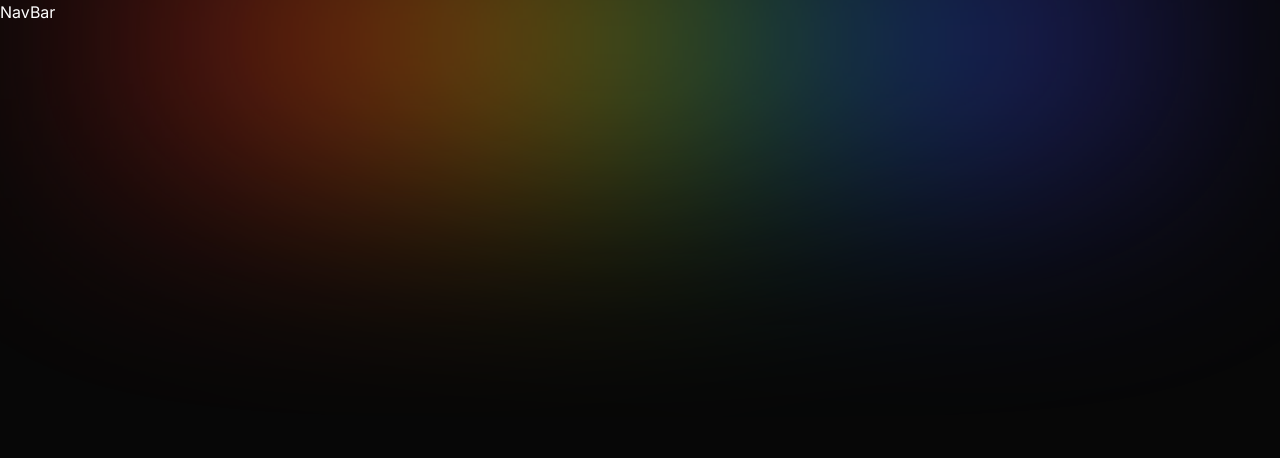
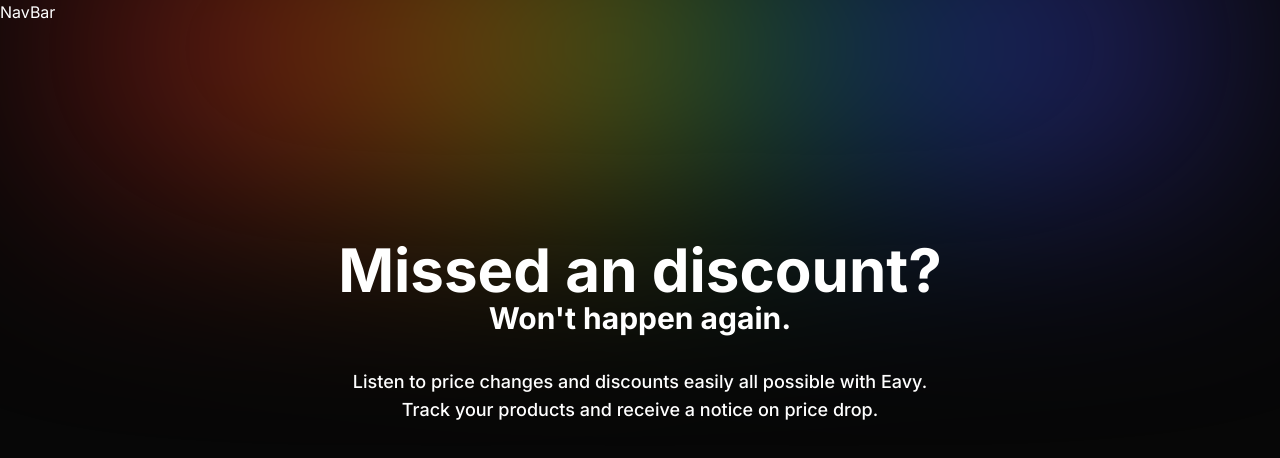
Before and after one commit to Niklas-dev/webscraping, a Next.js app in the folder frontend/: page / in a window 1280 px wide. Shown: the top 458 px of the page. Built offline with nearby package versions, Linux system fonts and the light colour scheme.

Commit message:
feat(frontend): add headline and subline

```diff
--- a/frontend/src/app/page.tsx
+++ b/frontend/src/app/page.tsx
@@ -4,15 +4,29 @@ import NavBar from "./components/NavBar";
 export default function Home() {
   return (
     <div className="w-screen h-screen relative bg-[#070707]">
-      <div className="absolute w-full h-96 blur-[135px] flex justify-center -top-10 gap-2 opacity-90">
-        <div className="w-40 h-40 bg-red-600"></div>
-        <div className="w-40 h-40 bg-orange-600"></div>
-        <div className="w-40 h-40 bg-yellow-400"></div>
-        <div className="w-40 h-40 bg-green-600"></div>
-        <div className="w-40 h-40 bg-blue-700"></div>
-        <div className="w-40 h-40 bg-indigo-700"></div>
+      <div className="absolute w-full h-96 blur-[135px] flex justify-center -top-10 gap-2 ">
+        <div className="w-44 h-44 bg-red-600 rounded-full"></div>
+        <div className="w-44 h-44 bg-orange-600 rounded-full"></div>
+        <div className="w-44 h-44 bg-yellow-400 rounded-full"></div>
+        <div className="w-44 h-44 bg-green-600 rounded-full"></div>
+        <div className="w-44 h-44 bg-blue-700 rounded-full"></div>
+        <div className="w-44 h-44 bg-indigo-600 rounded-full"></div>
       </div>
       <NavBar />
+
+      <div className="text-white relative flex flex-col items-center justify-center mt-40">
+        <div className="text-6xl text-center font-bold">
+          <h1 className="">Missed an discount?</h1>
+          <h2 className="text-3xl ">Won&apos;t happen again.</h2>
+        </div>
+        <div className="mt-8">
+          <p className="text-lg text-center font-medium">
+            Listen to price changes and discounts easily all possible with Eavy.{" "}
+            <br />
+            Track your products and receive a notice on price drop.
+          </p>
+        </div>
+      </div>
     </div>
   );
 }
```
